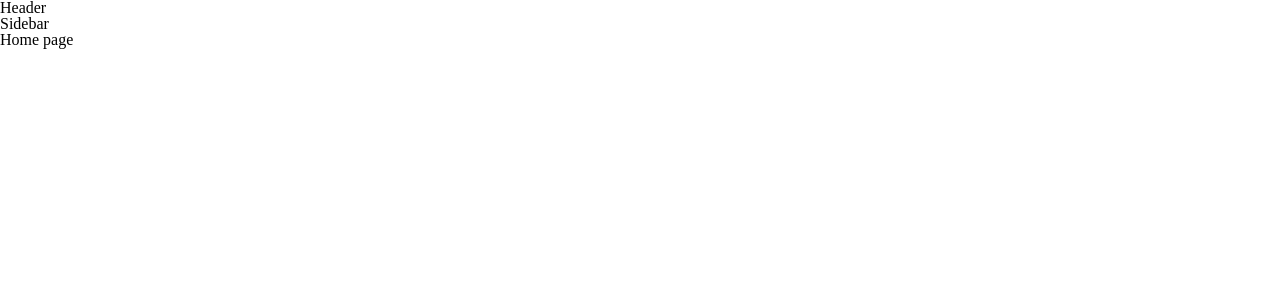
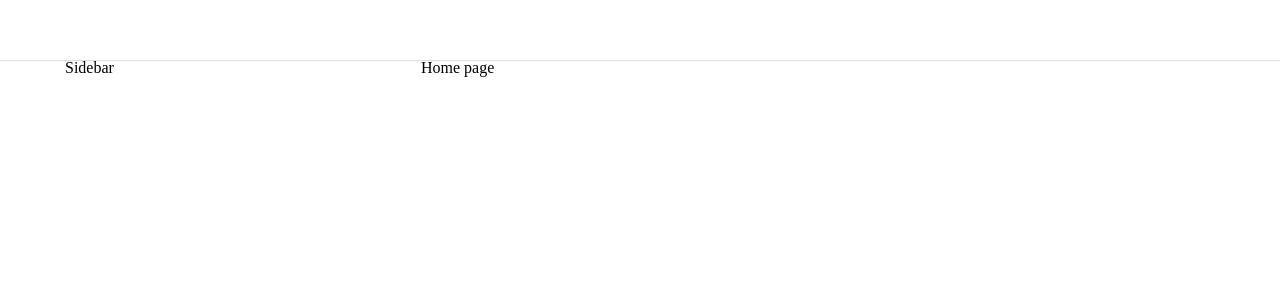
Before and after one commit to hatran216004/tiktok-ui, a React (Create React App) app: page / in a window 1280 px wide. Shown: the top 300 px of the page. Built offline with nearby package versions, Linux system fonts and the light colour scheme.

Commit message:
Dựng khung Layout mặc định

```diff
--- a/package.json
+++ b/package.json
@@ -6,6 +6,7 @@
         "@testing-library/jest-dom": "^5.17.0",
         "@testing-library/react": "^13.4.0",
         "@testing-library/user-event": "^13.5.0",
+        "classnames": "^2.5.1",
         "css-reset-and-normalize": "^2.3.6",
         "react": "^18.2.0",
         "react-dom": "^18.2.0",
--- a/src/components/GlobalStyles/GlobalStyles.scss
+++ b/src/components/GlobalStyles/GlobalStyles.scss
@@ -5,10 +5,15 @@
 ::before,
 ::after {
     box-sizing: border-box;
+    user-select: none;
 }
 
 :root {
     --primary: #fe2c55;
+
+    // Default layout
+    --default-layout-header-hight: 60px;
+    --default-layout-width: 1150px;
 }
 
 html {
--- /dev/null
+++ b/src/components/Layout/DefaultLayout/DefaultLayout.module.scss
@@ -0,0 +1,17 @@
+.wrapper {
+    display: flex;
+    flex-direction: column;
+    align-items: center;
+}
+
+.container {
+    width: var(--default-layout-width);
+    max-width: calc(100% - 48px);
+    height: 1000px;
+
+    display: flex;
+}
+
+.content {
+    flex: 1;
+}
--- /dev/null
+++ b/src/components/Layout/DefaultLayout/Sidebar/Sidebar.module.scss
@@ -0,0 +1,3 @@
+.wrapper {
+    width: 356px;
+}
--- a/src/components/Layout/DefaultLayout/Sidebar/index.js
+++ b/src/components/Layout/DefaultLayout/Sidebar/index.js
@@ -1,5 +1,14 @@
+import classNames from 'classnames/bind';
+import styles from './Sidebar.module.scss';
+
+const cx = classNames.bind(styles);
+
 function Sidebar() {
-    return <h2>Sidebar</h2>;
+    return (
+        <aside className={cx('wrapper')}>
+            <p>Sidebar</p>
+        </aside>
+    );
 }
 
 export default Sidebar;
--- a/src/components/Layout/DefaultLayout/index.js
+++ b/src/components/Layout/DefaultLayout/index.js
@@ -1,13 +1,17 @@
+import classNames from 'classnames/bind';
 import Header from '~/components/Layout/components/Header';
+import styles from './DefaultLayout.module.scss';
 import Sidebar from './Sidebar';
+
+const cx = classNames.bind(styles);
 
 function DefaultLayout({ children }) {
     return (
-        <div>
+        <div className={cx('wrapper')}>
             <Header />
-            <div>
+            <div className={cx('container')}>
                 <Sidebar />
-                <div className="content">{children}</div>
+                <div className={cx('content')}>{children}</div>
             </div>
         </div>
     );
--- a/src/components/Layout/HeaderOnly/index.js
+++ b/src/components/Layout/HeaderOnly/index.js
@@ -1,6 +1,6 @@
 import Header from '~/components/Layout/components/Header';
 
-function DefaultLayout({ children }) {
+function HeaderOnly({ children }) {
     return (
         <div>
             <Header />
@@ -11,4 +11,4 @@ function DefaultLayout({ children }) {
     );
 }
 
-export default DefaultLayout;
+export default HeaderOnly;
--- /dev/null
+++ b/src/components/Layout/components/Header/Header.module.scss
@@ -0,0 +1,16 @@
+.wrapper {
+    height: var(--default-layout-header-hight);
+    width: 100%;
+    box-shadow: rgba(0, 0, 0, 0.12) 0px 1px 1px;
+}
+
+.inner {
+    margin: 0 auto;
+
+    height: 100%;
+    width: var(--default-layout-width);
+    max-width: calc(100% - 48px);
+
+    display: flex;
+    align-items: center;
+}
--- a/src/components/Layout/components/Header/index.js
+++ b/src/components/Layout/components/Header/index.js
@@ -1,5 +1,14 @@
+import classNames from 'classnames/bind';
+import styles from './Header.module.scss';
+
+const cx = classNames.bind(styles);
+
 function Header() {
-    return <h2>Header</h2>;
+    return (
+        <header className={cx('wrapper')}>
+            <div className={cx('inner')}></div>
+        </header>
+    );
 }
 
 export default Header;
--- a/src/pages/Following/index.js
+++ b/src/pages/Following/index.js
@@ -1,5 +1,5 @@
 function Following() {
-    return <h2>Following page</h2>;
+    return;
 }
 
 export default Following;
--- a/src/pages/Home/index.js
+++ b/src/pages/Home/index.js
@@ -1,5 +1,5 @@
 function Home() {
-    return <h2>Home page</h2>;
+    return <div>Home page</div>;
 }
 
 export default Home;
```
Also changed, not shown: 1 other file (tests, documents, lock files or other folders).
